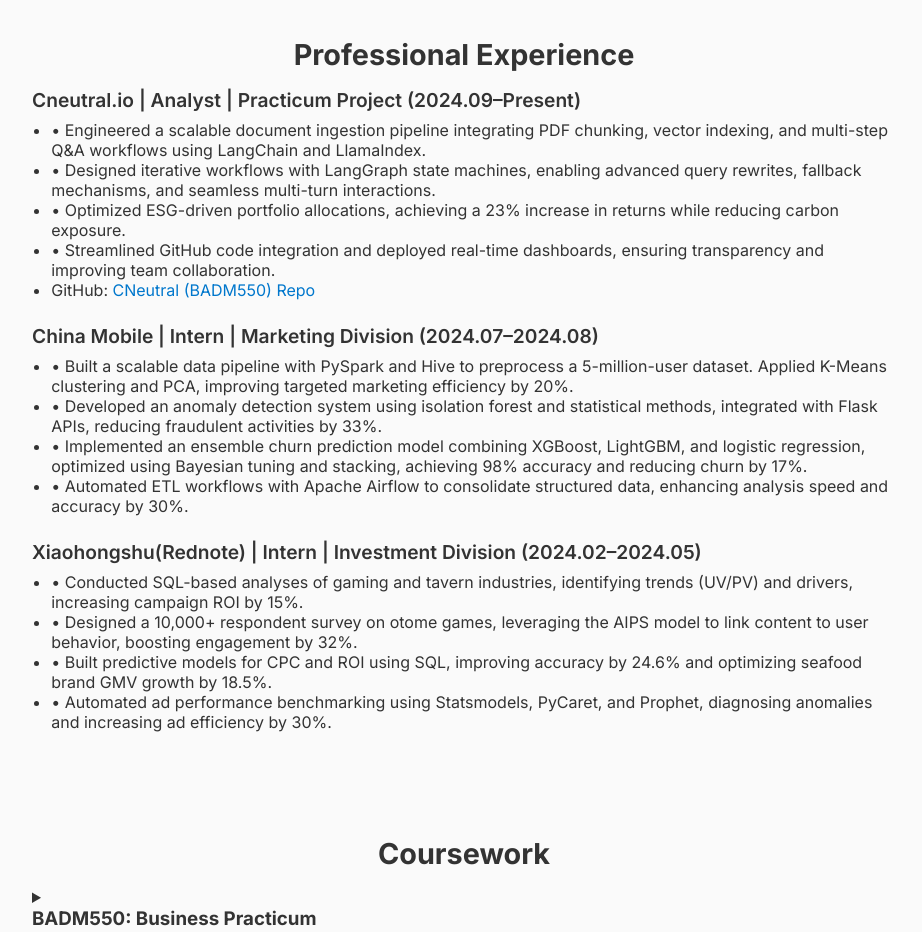
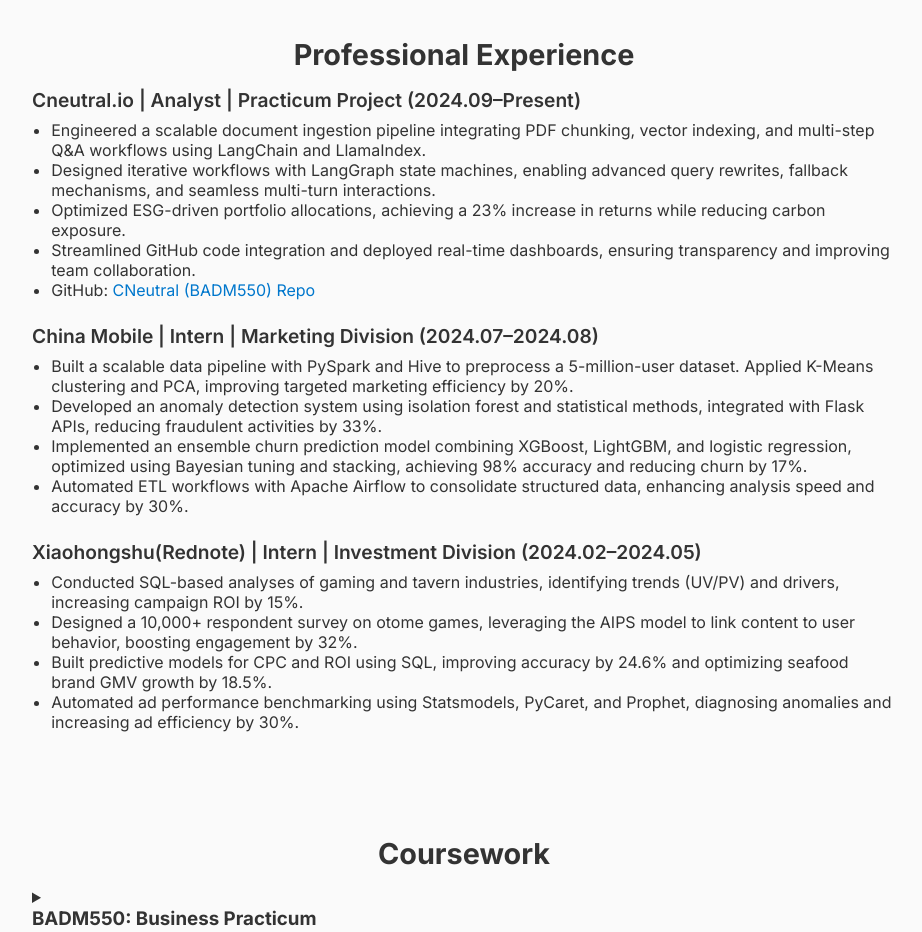
Before and after one commit to PYHkkk/Personal-Web, a plain HTML site: page index.html in a window 1280 px wide. Shown: the part 1882-2814 px from the top of the page, without its empty margins (176-1098 px from the left). Drawn offline with Linux system fonts and the light colour scheme.

Commit message:
Update index.html

```diff
--- a/index.html
+++ b/index.html
@@ -251,10 +251,10 @@
       <div class="content-block">
         <h3>Cneutral.io | Analyst | Practicum Project (2024.09–Present)</h3>
         <ul>
-          <li>•	Engineered a scalable document ingestion pipeline integrating PDF chunking, vector indexing, and multi-step Q&A workflows using LangChain and LlamaIndex.</li>
-          <li>•	Designed iterative workflows with LangGraph state machines, enabling advanced query rewrites, fallback mechanisms, and seamless multi-turn interactions.</li>
-          <li>•	Optimized ESG-driven portfolio allocations, achieving a 23% increase in returns while reducing carbon exposure.</li>
-          <li>•	Streamlined GitHub code integration and deployed real-time dashboards, ensuring transparency and improving team collaboration.</li>
+          <li>Engineered a scalable document ingestion pipeline integrating PDF chunking, vector indexing, and multi-step Q&A workflows using LangChain and LlamaIndex.</li>
+          <li>Designed iterative workflows with LangGraph state machines, enabling advanced query rewrites, fallback mechanisms, and seamless multi-turn interactions.</li>
+          <li>Optimized ESG-driven portfolio allocations, achieving a 23% increase in returns while reducing carbon exposure.</li>
+          <li>Streamlined GitHub code integration and deployed real-time dashboards, ensuring transparency and improving team collaboration.</li>
           <li>GitHub:
             <a href="https://github.com/PYHkkk/2024-Fall-Term/tree/main/BADM550%20Business%20Practicum/LLM" target="_blank">
               CNeutral (BADM550) Repo
@@ -266,20 +266,20 @@
       <div class="content-block">
         <h3>China Mobile | Intern | Marketing Division (2024.07–2024.08)</h3>
         <ul>
-          <li>•	Built a scalable data pipeline with PySpark and Hive to preprocess a 5-million-user dataset. Applied K-Means clustering and PCA, improving targeted marketing efficiency by 20%.</li>
-          <li>•	Developed an anomaly detection system using isolation forest and statistical methods, integrated with Flask APIs, reducing fraudulent activities by 33%.</li>
-          <li>•	Implemented an ensemble churn prediction model combining XGBoost, LightGBM, and logistic regression, optimized using Bayesian tuning and stacking, achieving 98% accuracy and reducing churn by 17%.</li>
-          <li>•	Automated ETL workflows with Apache Airflow to consolidate structured data, enhancing analysis speed and accuracy by 30%.</li>
+          <li>Built a scalable data pipeline with PySpark and Hive to preprocess a 5-million-user dataset. Applied K-Means clustering and PCA, improving targeted marketing efficiency by 20%.</li>
+          <li>Developed an anomaly detection system using isolation forest and statistical methods, integrated with Flask APIs, reducing fraudulent activities by 33%.</li>
+          <li>Implemented an ensemble churn prediction model combining XGBoost, LightGBM, and logistic regression, optimized using Bayesian tuning and stacking, achieving 98% accuracy and reducing churn by 17%.</li>
+          <li>Automated ETL workflows with Apache Airflow to consolidate structured data, enhancing analysis speed and accuracy by 30%.</li>
         </ul>
       </div>
 
       <div class="content-block">
         <h3>Xiaohongshu(Rednote) | Intern | Investment Division (2024.02–2024.05)</h3>
         <ul>
-          <li>•	Conducted SQL-based analyses of gaming and tavern industries, identifying trends (UV/PV) and drivers, increasing campaign ROI by 15%.</li>
-          <li>•	Designed a 10,000+ respondent survey on otome games, leveraging the AIPS model to link content to user behavior, boosting engagement by 32%.</li>
-          <li>•	Built predictive models for CPC and ROI using SQL, improving accuracy by 24.6% and optimizing seafood brand GMV growth by 18.5%.</li>
-          <li>•	Automated ad performance benchmarking using Statsmodels, PyCaret, and Prophet, diagnosing anomalies and increasing ad efficiency by 30%.</li>
+          <li>Conducted SQL-based analyses of gaming and tavern industries, identifying trends (UV/PV) and drivers, increasing campaign ROI by 15%.</li>
+          <li>Designed a 10,000+ respondent survey on otome games, leveraging the AIPS model to link content to user behavior, boosting engagement by 32%.</li>
+          <li>Built predictive models for CPC and ROI using SQL, improving accuracy by 24.6% and optimizing seafood brand GMV growth by 18.5%.</li>
+          <li>Automated ad performance benchmarking using Statsmodels, PyCaret, and Prophet, diagnosing anomalies and increasing ad efficiency by 30%.</li>
         </ul>
       </div>
     </div>
```
